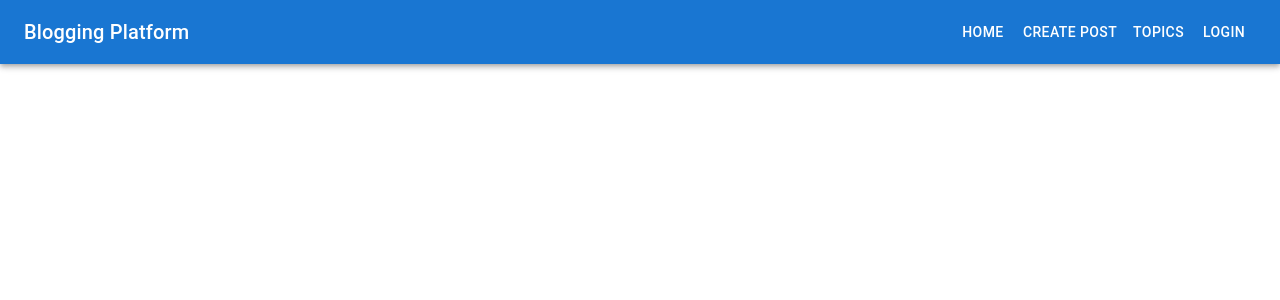
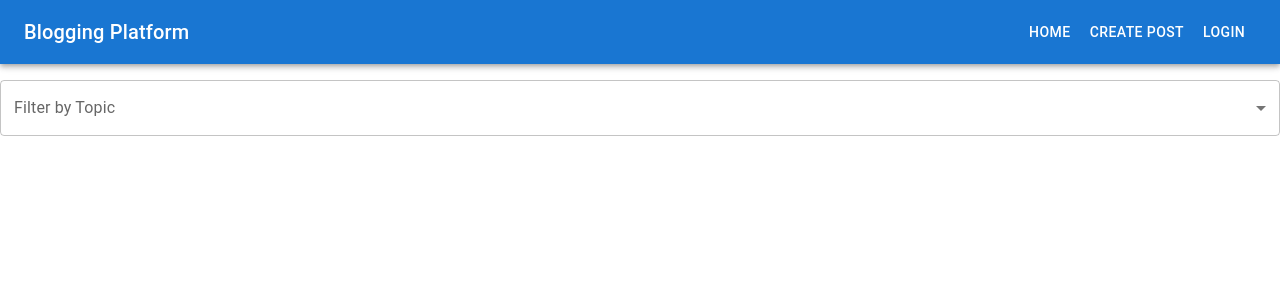
Before and after one commit to chengwhynot/CSP586_Labs, a React (Create React App) app in the folder iit_blogger_src/frontend/: page / in a window 1280 px wide. Shown: the top 300 px of the page. Built offline with nearby package versions, Linux system fonts and the light colour scheme.

Commit message:
add topic selector in list page

```diff
--- a/iit_blogger_src/frontend/src/components/Navbar.js
+++ b/iit_blogger_src/frontend/src/components/Navbar.js
@@ -1,24 +1,13 @@
-import React, { useState } from 'react';
+import React from 'react';
 import { Link, useNavigate } from 'react-router-dom';
 import AppBar from '@mui/material/AppBar';
 import Toolbar from '@mui/material/Toolbar';
 import Typography from '@mui/material/Typography';
 import Button from '@mui/material/Button';
-import Menu from '@mui/material/Menu';
-import MenuItem from '@mui/material/MenuItem';
 import Avatar from '@mui/material/Avatar';
 
 const Navbar = ({ auth, setAuth }) => {
-  const [anchorEl, setAnchorEl] = useState(null);
   const navigate = useNavigate();
-
-  const handleClick = (event) => {
-    setAnchorEl(event.currentTarget);
-  };
-
-  const handleClose = () => {
-    setAnchorEl(null);
-  };
 
   const handleLogout = () => {
     localStorage.removeItem('auth');
@@ -47,20 +36,6 @@ const Navbar = ({ auth, setAuth }) => {
         <Button color="inherit" component={Link} to="/create">
           Create Post
         </Button>
-        <Button color="inherit" onClick={handleClick}>
-          Topics
-        </Button>
-        <Menu
-          anchorEl={anchorEl}
-          open={Boolean(anchorEl)}
-          onClose={handleClose}
-        >
-          <MenuItem onClick={handleClose}>Culture</MenuItem>
-          <MenuItem onClick={handleClose}>Social</MenuItem>
-          <MenuItem onClick={handleClose}>Sports</MenuItem>
-          <MenuItem onClick={handleClose}>Technology</MenuItem>
-          <MenuItem onClick={handleClose}>Travel</MenuItem>
-        </Menu>
         {auth ? (
           <>
             <Avatar style={{ marginLeft: '10px' }}>{getAvatar(auth.username)}</Avatar>
--- a/iit_blogger_src/frontend/src/components/PostList.js
+++ b/iit_blogger_src/frontend/src/components/PostList.js
@@ -1,10 +1,41 @@
-import React from 'react';
-import { Grid, Card, CardContent, Typography } from '@mui/material';
+import React, { useState } from 'react';
+import { Grid, Card, CardContent, Typography, Select, MenuItem, FormControl, InputLabel } from '@mui/material';
 
 const PostList = ({ posts }) => {
+  const [selectedTopic, setSelectedTopic] = useState('');
+
+  const handleTopicChange = (event) => {
+    setSelectedTopic(event.target.value);
+  };
+
+  const filteredPosts = selectedTopic
+    ? posts.filter((post) => post.topic === selectedTopic)
+    : posts;
+
+  const uniqueTopics = [...new Set(posts.map((post) => post.topic))];
+
   return (
+    <>
+      <FormControl fullWidth margin="normal">
+        <InputLabel id="topic-select-label">Filter by Topic</InputLabel>
+        <Select
+          labelId="topic-select-label"
+          value={selectedTopic}
+          onChange={handleTopicChange}
+          label="Filter by Topic"
+        >
+          <MenuItem value="">
+            <em>All</em>
+          </MenuItem>
+          {uniqueTopics.map((topic, index) => (
+            <MenuItem key={index} value={topic}>
+              {topic}
+            </MenuItem>
+          ))}
+        </Select>
+      </FormControl>
       <Grid container spacing={3}>
-      {posts.map((post, index) => (
+        {filteredPosts.map((post, index) => (
           <Grid item xs={12} sm={6} md={4} key={index}>
             <Card>
               <CardContent>
@@ -28,6 +59,7 @@ const PostList = ({ posts }) => {
           </Grid>
         ))}
       </Grid>
+    </>
   );
 };
 
```
Lines whose indentation alone changed are shown as unchanged.
